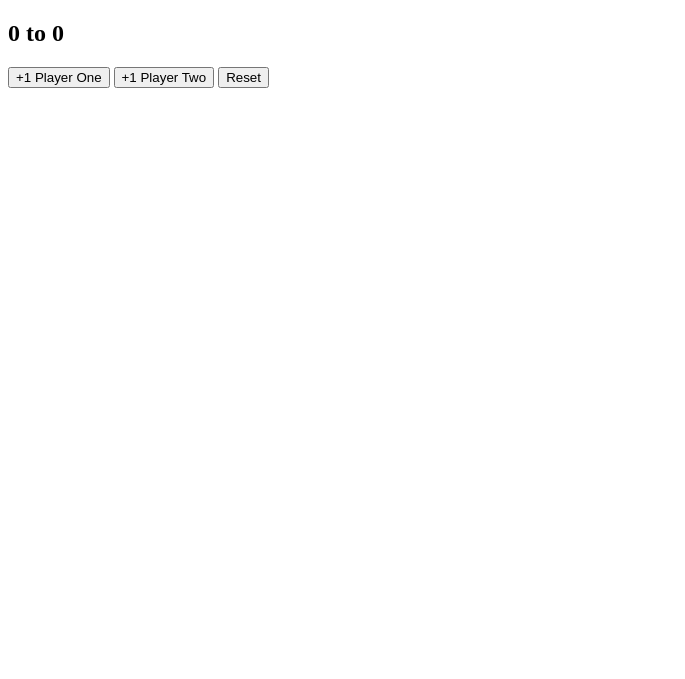
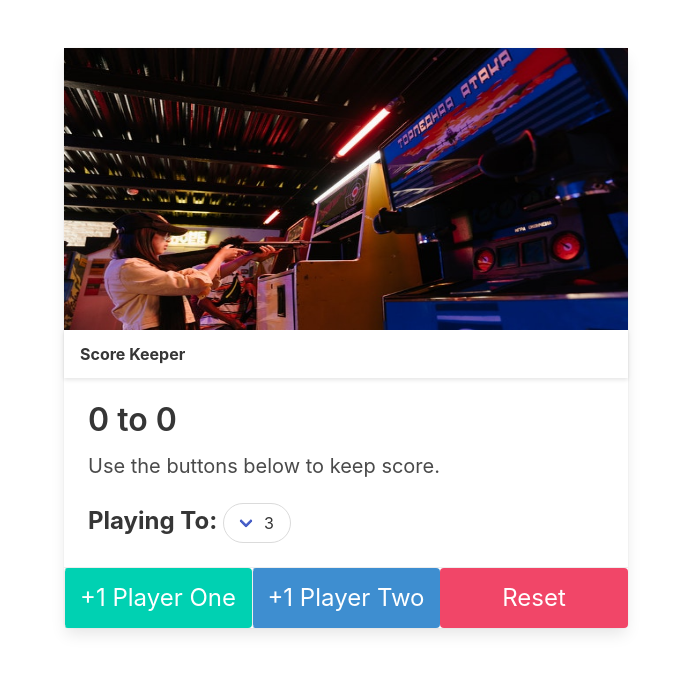
Before and after one commit to loChris/js-score-keeper-rework, a plain HTML site: page index.html in a window 1280 px wide. Shown: the whole page, without its empty margins (0-685 px from the left). Drawn offline with nearby package versions, Linux system fonts and the light colour scheme.

Commit message:
added/used bulma for css layout and added js functionality

```diff
--- a/app.js
+++ b/app.js
@@ -1,18 +1,44 @@
 const p1ScoreDisplay = document.querySelector('#p1Score');
 const p2ScoreDisplay = document.querySelector('#p2Score');
+const playToSelect = document.querySelector('#playTo');
 const p1Button = document.querySelector('#p1Button');
 const p2Button = document.querySelector('#p2Button');
+const resetButton = document.querySelector('#resetButton');
 
 let isGameOver = false;
-let winningScore = 5;
 let p1Score = 0;
 let p2Score = 0;
+let winningScore = parseInt(playToSelect.value);
+
+const resetGame = () => {
+	isGameOver = false;
+	p1Score = 0;
+	p2Score = 0;
+	p1ScoreDisplay.textContent = p1Score;
+	p2ScoreDisplay.textContent = p2Score;
+
+	p1ScoreDisplay.classList.remove('has-text-danger', 'has-text-success');
+	p2ScoreDisplay.classList.remove('has-text-danger', 'has-text-success');
+
+	p1Button.disabled = false;
+	p2Button.disabled = false;
+};
+
+playToSelect.addEventListener('change', () => {
+	winningScore = parseInt(playToSelect.value);
+	resetGame();
+});
 
 p1Button.addEventListener('click', () => {
 	if (!isGameOver) {
 		p1Score++;
 		if (p1Score === winningScore) {
 			isGameOver = true;
+			p1ScoreDisplay.classList.add('has-text-success');
+			p2ScoreDisplay.classList.add('has-text-danger');
+
+			p1Button.disabled = true;
+			p2Button.disabled = true;
 		}
 	}
 	p1ScoreDisplay.textContent = p1Score;
@@ -23,7 +49,14 @@ p2Button.addEventListener('click', () => {
 		p2Score++;
 		if (p2Score === winningScore) {
 			isGameOver = true;
+			p2ScoreDisplay.classList.add('has-text-success');
+			p1ScoreDisplay.classList.add('has-text-danger');
+
+			p1Button.disabled = true;
+			p2Button.disabled = true;
 		}
 	}
 	p2ScoreDisplay.textContent = p2Score;
 });
+
+resetButton.addEventListener('click', resetGame);
--- a/index.html
+++ b/index.html
@@ -4,21 +4,85 @@
 		<meta charset="UTF-8" />
 		<meta name="viewport" content="width=device-width, initial-scale=1.0" />
 		<title>Score Keeper</title>
+		<link
+			rel="stylesheet"
+			href="https://cdn.jsdelivr.net/npm/bulma@0.9.1/css/bulma-rtl.min.css"
+		/>
 	</head>
 	<body>
 		<main>
+			<section class="section">
+				<div class="container">
+					<div class="columns">
+						<div class="column is-half is-offset-one-quarter">
+							<div class="card">
+								<div class="card-img">
+									<figure class="image is-2by1">
+										<img
+											src="./img/pexels-cottonbro-4836375.jpg"
+											alt="Image of girl playing a shooter game in an arcade."
+										/>
+									</figure>
+								</div>
+
+								<header class="card-header">
+									<p class="card-header-title">
+										Score Keeper
+									</p>
+								</header>
+
+								<div class="card-content">
+									<div class="content">
 										<section id="scoreDisplay">
-				<h1>
+											<h1 clas="title-is-1">
 												<span id="p1Score">0</span>
 												to
 												<span id="p2Score">0</span>
 											</h1>
 										</section>
+										<p class="subtitle">
+											Use the buttons below to keep score.
+										</p>
+									</div>
 
-			<section id="buttons">
-				<button id="p1Button">+1 Player One</button>
-				<button id="p2Button">+1 Player Two</button>
-				<button id="resetButton">Reset</button>
+									<label
+										for="playTo"
+										class="label is-large is-inline"
+									>
+										Playing To:
+									</label>
+									<div class="select is-rounded">
+										<select name="playTo" id="playTo">
+											<option value="3">3</option>
+											<option value="5">5</option>
+											<option value="7">7</option>
+										</select>
+									</div>
+								</div>
+								<footer class="card-footer">
+									<button
+										id="p1Button"
+										class="is-primary button card-footer-item is-large"
+									>
+										+1 Player One
+									</button>
+									<button
+										id="p2Button"
+										class="is-info button card-footer-item is-large"
+									>
+										+1 Player Two
+									</button>
+									<button
+										id="resetButton"
+										class="is-danger button card-footer-item is-large"
+									>
+										Reset
+									</button>
+								</footer>
+							</div>
+						</div>
+					</div>
+				</div>
 			</section>
 		</main>
 		<script src="./app.js"></script>
```
Also changed, not shown: img/pexels-cottonbro-4836375.jpg (added). Lines whose indentation alone changed are shown as unchanged.
